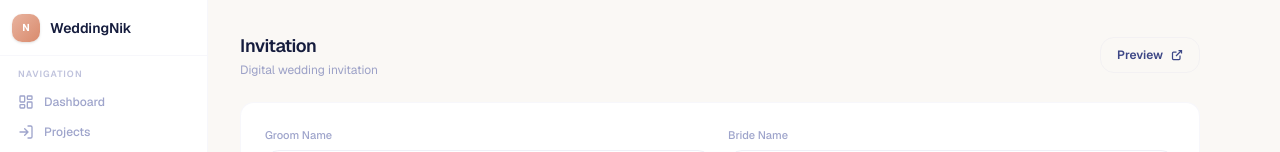
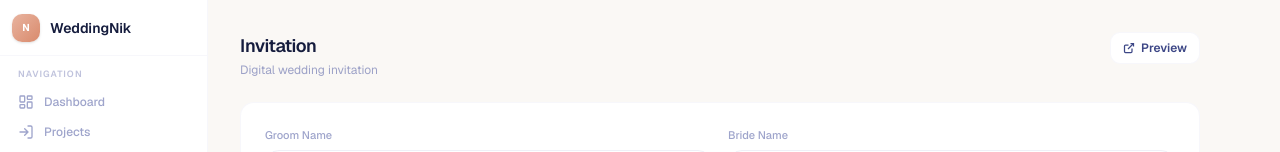
Before and after one commit to amaulana8/weddingnik, a Next.js app: page /project/1/invitation in a window 1280 px wide. Shown: the top 152 px of the page. Built offline with nearby package versions, Linux system fonts and the light colour scheme; no server answers; the database is empty.

Commit message:
feat: invitation admin with copy link + preview
- CopyLinkButton: copy invitation URL to clipboard
- Preview button opens public invitation template
- All form fields: couple names, date, venue, theme,
  message, RSVP, Bismillah, gift fields (bank/norek/nama)
- Digital Angpao section

```diff
--- /dev/null
+++ b/src/app/(app)/project/[id]/invitation/CopyLinkButton.tsx
@@ -0,0 +1,22 @@
+'use client'
+
+import { useState } from 'react'
+
+export default function CopyLinkButton({ url }: { url: string }) {
+  const [copied, setCopied] = useState(false)
+
+  const handleCopy = () => {
+    navigator.clipboard.writeText(window.location.origin + url)
+    setCopied(true)
+    setTimeout(() => setCopied(false), 2000)
+  }
+
+  return (
+    <button onClick={handleCopy}
+      className="h-8 px-3 rounded-lg bg-amber-50 text-amber-600 text-[10px] font-bold flex items-center gap-1.5 hover:bg-amber-100 transition-all"
+      title="Copy invitation link">
+      <svg width="12" height="12" viewBox="0 0 24 24" fill="none" stroke="currentColor" strokeWidth="2.5"><path d="M10 13a5 5 0 0 0 7.54.54l3-3a5 5 0 0 0-7.07-7.07l-1.72 1.71"/><path d="M14 11a5 5 0 0 0-7.54-.54l-3 3a5 5 0 0 0 7.07 7.07l1.71-1.71"/></svg>
+      {copied ? 'Copied!' : 'Copy Link'}
+    </button>
+  )
+}
--- a/src/app/(app)/project/[id]/invitation/page.tsx
+++ b/src/app/(app)/project/[id]/invitation/page.tsx
@@ -1,6 +1,7 @@
 import { createServerSupabase } from '@/lib/supabaseServer'
 import Link from 'next/link'
 import InvitationForm from '@/components/InvitationForm'
+import CopyLinkButton from './CopyLinkButton'
 
 export default async function InvitationPage({ params }: { params: Promise<{ id: string }> }) {
   const { id } = await params
@@ -9,9 +10,18 @@ export default async function InvitationPage({ params }: { params: Promise<{ id:
 
   return (
     <div className="animate-fade-in space-y-6">
-      <div className="flex items-center justify-between">
-        <div><h1 className="text-lg font-semibold text-navy-800 tracking-tight">Invitation</h1><p className="text-xs text-navy-400/60 mt-0.5">Digital wedding invitation</p></div>
-        <Link href={`/invitation/${id}`} target="_blank" className="h-9 px-4 rounded-xl border border-navy-100/20 text-navy-500 text-xs font-semibold flex items-center gap-2 hover:bg-navy-50/40 transition-all">Preview <svg width="12" height="12" viewBox="0 0 24 24" fill="none" stroke="currentColor" strokeWidth="2.5"><path d="M18 13v6a2 2 0 0 1-2 2H5a2 2 0 0 1-2-2V8a2 2 0 0 1 2-2h6"/><polyline points="15 3 21 3 21 9"/><line x1="10" x2="21" y1="14" y2="3"/></svg></Link>
+      <div className="flex items-start justify-between">
+        <div>
+          <h1 className="text-lg font-semibold text-navy-800 tracking-tight">Invitation</h1>
+          <p className="text-xs text-navy-400/60 mt-0.5">Digital wedding invitation</p>
+        </div>
+        <div className="flex items-center gap-2 shrink-0">
+          {inv && <CopyLinkButton url={`/invitation/${id}`} />}
+          <Link href={`/invitation/${id}`} target="_blank" className="h-8 px-3 rounded-lg bg-white border border-navy-100/20 text-navy-500 text-xs font-semibold flex items-center gap-1.5 hover:bg-navy-50/40 transition-all">
+            <svg width="12" height="12" viewBox="0 0 24 24" fill="none" stroke="currentColor" strokeWidth="2.5"><path d="M18 13v6a2 2 0 0 1-2 2H5a2 2 0 0 1-2-2V8a2 2 0 0 1 2-2h6"/><polyline points="15 3 21 3 21 9"/><line x1="10" x2="21" y1="14" y2="3"/></svg>
+            Preview
+          </Link>
+        </div>
       </div>
       <InvitationForm tenantId={id} invitation={inv} />
     </div>
```
